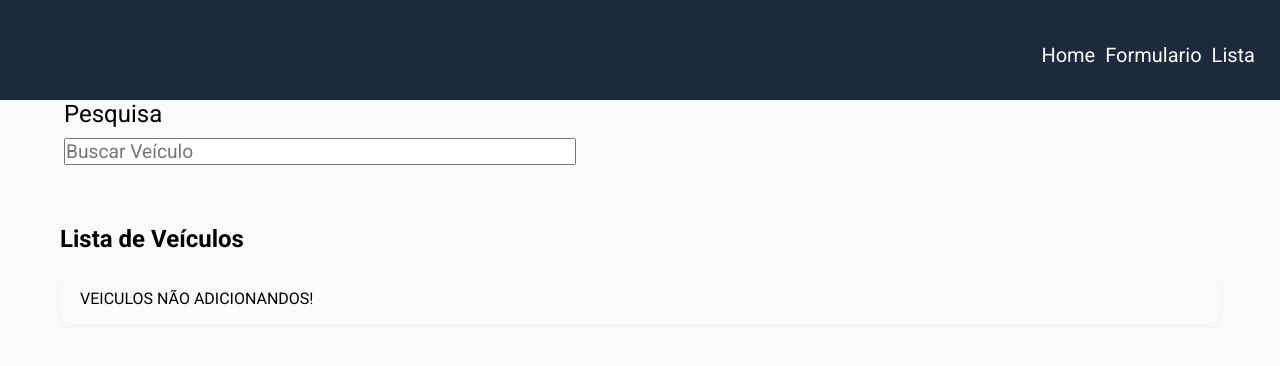
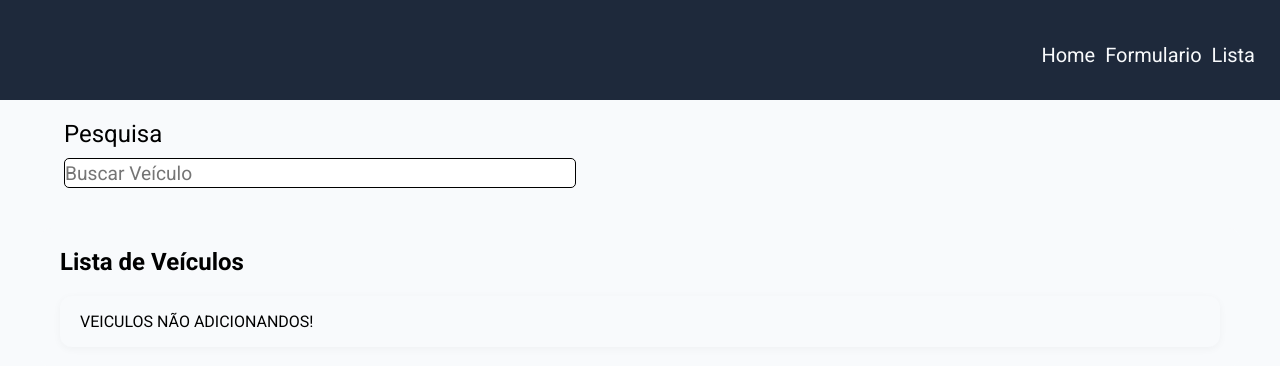
Before and after one commit to LucasAl03/crud_veiculos_e_servicos, an Angular app: page /lista in a window 1280 px wide. Shown: the top 366 px of the page. Built offline with nearby package versions, Linux system fonts and the light colour scheme.

Commit message:
formatação para o component

```diff
--- a/src/app/component/pesquisa/pesquisa.css
+++ b/src/app/component/pesquisa/pesquisa.css
@@ -1,6 +1,6 @@
-
 .pesquisa{
     color: var(--cor1);
+    margin-top: 20px;
     font-size: 1.5em;
     padding-left: 5%;
     margin-bottom: 10px;
@@ -9,6 +9,9 @@
 .barra-pesquisa{
     margin-left: 5%;
     width: 40%;
+    height: 30px;
     font-size: 1.2em;
+    border-radius: 5px;
+    border: solid 1px;
     margin-bottom: 40px;
 }
```
